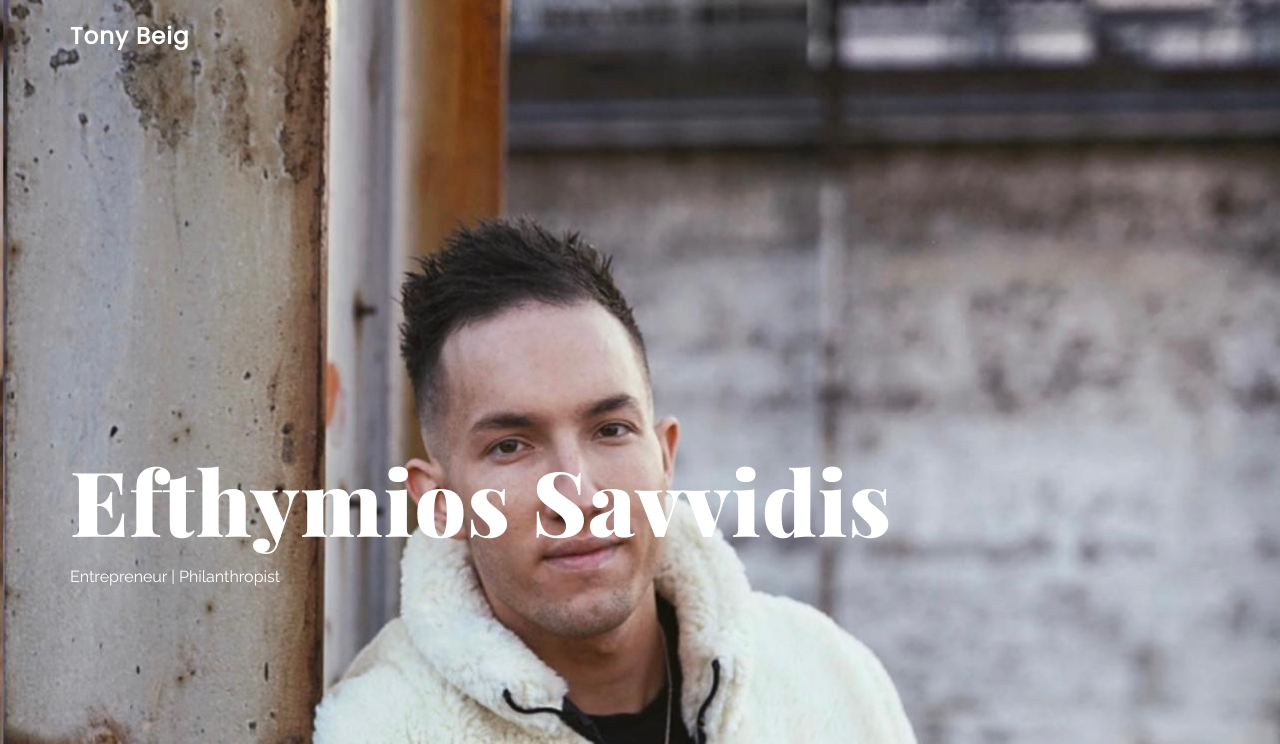
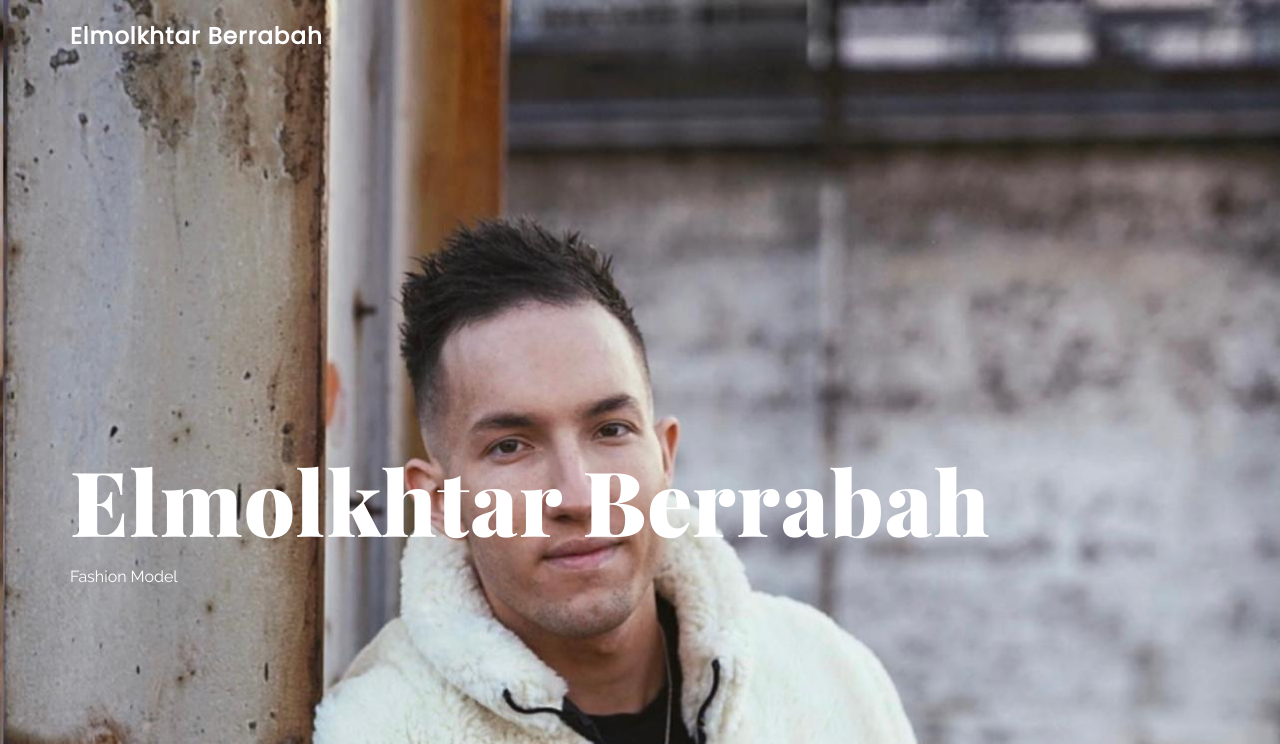
Before and after one commit to srimply/elmokh-br, a plain HTML site: page index.html in a window 1280 px wide. Shown: the top 744 px of the page. Drawn offline with nearby package versions, Linux system fonts and the light colour scheme; a web font is replaced by a local one.

Commit message:
Update index.html

```diff
--- a/index.html
+++ b/index.html
@@ -1,7 +1,7 @@
 <!DOCTYPE html>
-<html lang="en"><head><!-- ========== PAGE TITLE ========== --><title>Tony Beig &VerticalLine; Official Website</title>
+<html lang="en"><head><!-- ========== PAGE TITLE ========== --><title>Elmolkhtar Berrabah &VerticalLine; Official Website</title>
     <!-- ========== META TAGS ========== --><meta name="description" content="">
-    <meta name="keywords" content="Entrepreneur"><meta charset="utf-8"><meta name="author" content="Tony Beig"><meta http-equiv="X-UA-Compatible" content="IE=edge">
+    <meta name="keywords" content="Fashion Model"><meta charset="utf-8"><meta name="author" content="Elmolkhtar Berrabah"><meta http-equiv="X-UA-Compatible" content="IE=edge">
     <meta name="viewport" content="width=device-width, initial-scale=1">
     <meta name="theme-color" content="#366af8">
     <!-- ========== CSS ========== --><!--<link rel="stylesheet" href="css/site.css">--><link rel="stylesheet" href="css/font-awesome.min.css">
@@ -26,7 +26,7 @@
                         <div class="row">
                             <div class="col-md-4 col-sm-2">
                                 <div class="site-title">
-                                    <h3>Tony Beig</h3>
+                                    <h3>Elmolkhtar Berrabah</h3>
                                 </div>
                             </div>
                             <div class="navbar-header">
@@ -75,8 +75,8 @@
                                 <div class="row home-row">
                                     <div class="col-md-12 col-sm-12">
                                         <div class="home-text wow fadeIn text-left">
-                                            <h3>Efthymios Savvidis</h3>
-                                          <p> <span style="text-align:center; color:#fff;">Entrepreneur | Philanthropist</span>  </p>
+                                            <h3>Elmolkhtar Berrabah</h3>
+                                          <p> <span style="text-align:center; color:#fff;">Fashion Model</span>  </p>
                                             <div class="home-arrow">
                                                 <a class="smothscroll" href="#about" style="color:#fff;"><i class="fa fa-angle-double-down" aria-hidden="true"></i></a>
                                             </div>
@@ -108,7 +108,7 @@
                 <h2>About</h2>
                 </div>
                 <div class="about_content wow fadeInUp">
-                <p><b style="font-size:2rem;">Tony Beig</b> is a young business tycoon and the CEO of Dioz Group that runs companies like Alanic, Oasis, Everything Online, Meubles Beverly hills and Quick Finance. Besides this Tony has also produced a Hollywood Film i.e Glass Jaw (story about a champion boxer – Travis Austin ). Tony Beig is a vivid traveler , a philanthropist , Investor and a self made business tycoon .
+                <p><b style="font-size:2rem;">Elmolkhtar Berrabah</b>(born in 20 November 1997) or also known as Elmo, is an Irish Fashion Model and social media personality who works closely with boohoo. He started his career in 2018 following after becoming a national finalist for the Specsavers Spectacle wearer of the year awards.
 
                 </p>
                 </div>
@@ -188,7 +188,7 @@
 
             <div class="blog_info">
             <div class="post_info">
-            <h4>Tony Beig - Forbes India</h4>
+            <h4>Elmolkhtar Berrabah - London Daily Post</h4>
             <p>Tony Beig: An entrepreneur to look up to for turning dreams into reality....</p>
             <a href="https://www.forbesindia.com/article/brand-connect/tony-beig-an-entrepreneur-to-look-up-to-for-turning-dreams-into-reality/61185/1" class="btn_link">read more</a>
             </div>
@@ -201,7 +201,7 @@
 
                 <div class="blog_info">
                 <div class="post_info">
-                <h4>Tony Beig - INFLUENCIVE</h4>
+                <h4>Elmolkhtar Berrabah - INFLUENCIVE</h4>
                 <p>TONY BEIG: THE INSPIRING JOURNEY OF A YOUNG BUSINESS TYCOON....</p>
                 <a href="https://www.influencive.com/tony-beig-the-inspiring-journey-of-a-young-business-tycoon/" class="btn_link">read more</a>
                 </div>
@@ -214,7 +214,7 @@
 
                     <div class="blog_info">
                     <div class="post_info">
-                    <h4>Tony Beig - Medium</h4>
+                    <h4>Elmolkhtar Berrabah - Business Deccan</h4>
                     <p>Top Entrepreneur Tony Beig Speaks About His Journey.....</p>
                     <a href="https://shane-jr.medium.com/top-entrepreneur-tony-beig-speaks-about-his-journey-630bae878f0f" class="btn_link">read more</a>
                     </div>
@@ -232,7 +232,7 @@
 
                     <div class="blog_info">
                     <div class="post_info">
-                    <h4>Tony Beig - Yahoo Finance</h4>
+                    <h4>Elmolkhtar Berrabah - Yahoo Finance</h4>
                     <p>How Tony Beig become one of the famous Big Shot of the Era....</p>
                     <a href="https://finance.yahoo.com/news/tony-beig-become-one-famous-124940297.html" class="btn_link">read more</a>
                     </div>
@@ -245,7 +245,7 @@
 
                         <div class="blog_info">
                         <div class="post_info">
-                        <h4>Tony Beig - IWM Buzz</h4>
+                        <h4>Elmolkhtar Berrabah - California Herald</h4>
                         <p>Tony Beig- Top Most Young Business Tycoon Of Current Generation....</p>
                         <a href="https://www.iwmbuzz.com/lifestyle/fashion/tony-beig-top-young-business-tycoon-current-generation/2020/12/11" class="btn_link">read more</a>
                         </div>
@@ -258,7 +258,7 @@
 
                             <div class="blog_info">
                             <div class="post_info">
-                            <h4>Tony Beig - ED Times</h4>
+                            <h4>Elmolkhtar Berrabah - ED Times</h4>
                             <p>How Tony Beig become one of the famous Big Shot of the Era....</p>
                             <a href="https://edtimes.in/how-tony-beig-become-one-of-the-famous-big-shot-of-the-era/" class="btn_link">read more</a>
                             </div>
@@ -292,7 +292,7 @@
                                             <div class="about-social-icon text-center">
                                                 <ul class="about-social text-center">
 
-                                                    <li><a href="https://www.instagram.com/tb/" target="_blank"><i class="fa fa-instagram" aria-hidden="true"></i></a></li>
+                                                    <li><a href="https://www.instagram.com/elmokhtar_berrabah/" target="_blank"><i class="fa fa-instagram" aria-hidden="true"></i></a></li>
                                                 <!--    <li><a href="https://twitter.com/aealmanna3/" target="_blank"><i class="fa fa-twitter" aria-hidden="true"></i></a></li>
                                                     <li><a href=" https://linkedin.com/in/abdullah-eid-almanna-cpa-172544b6" target="_blank"><i class="fa fa-linkedin" aria-hidden="true"></i></a></li>
                                                 </ul></div>. -->
@@ -303,7 +303,7 @@
                                 <div class="row" style="padding:0; margin-top:2rem;">
                                     <div class="col-md-12 col-sm-6 text-center" style="padding:0; margin:0;" >
                                         <div class="copyright text-center">
-                                            <h3 style="text-align:center;">copyright &copy; 2021. Tony Beig, All Right Reserved</h3>
+                                            <h3 style="text-align:center;">copyright &copy; 2021. Elmolkhtar Berrabah, All Right Reserved</h3>
                                         </div></div>
                                      </div>
                                         <!-- end copyright -->
```
